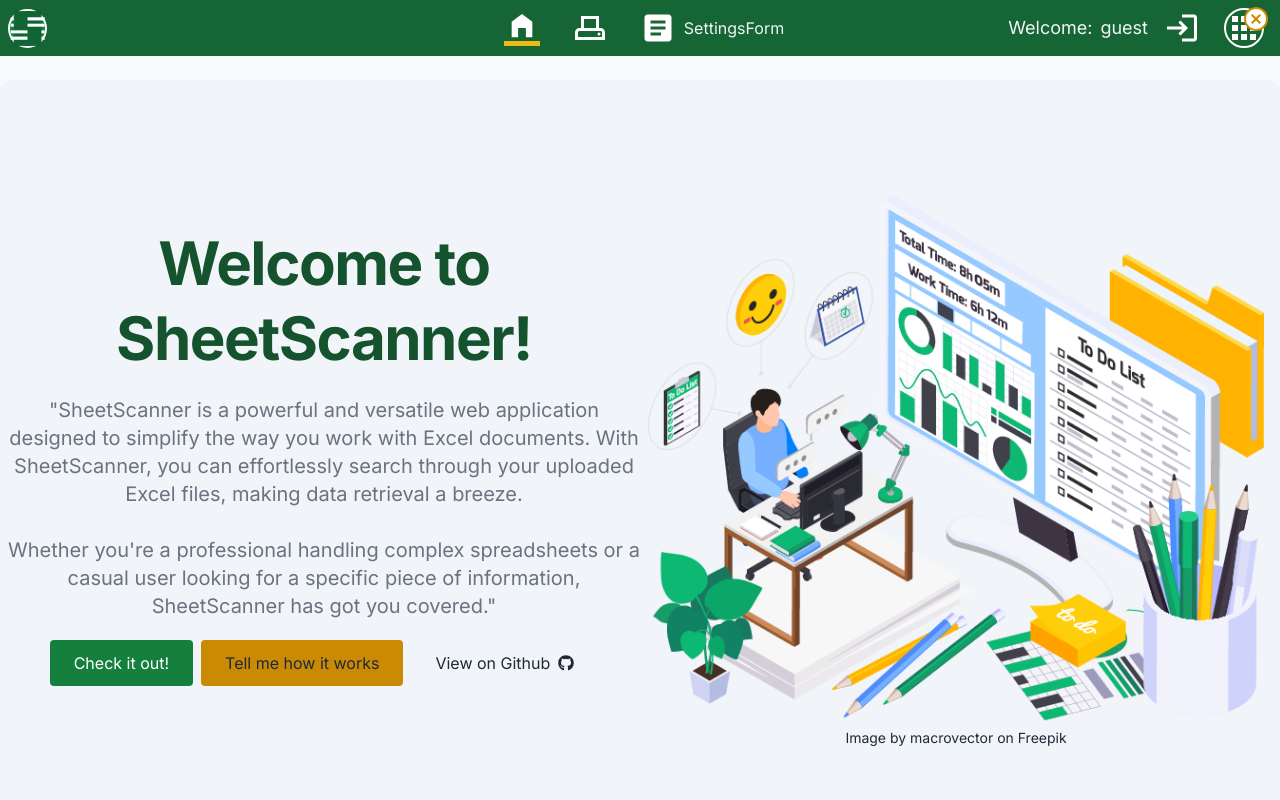
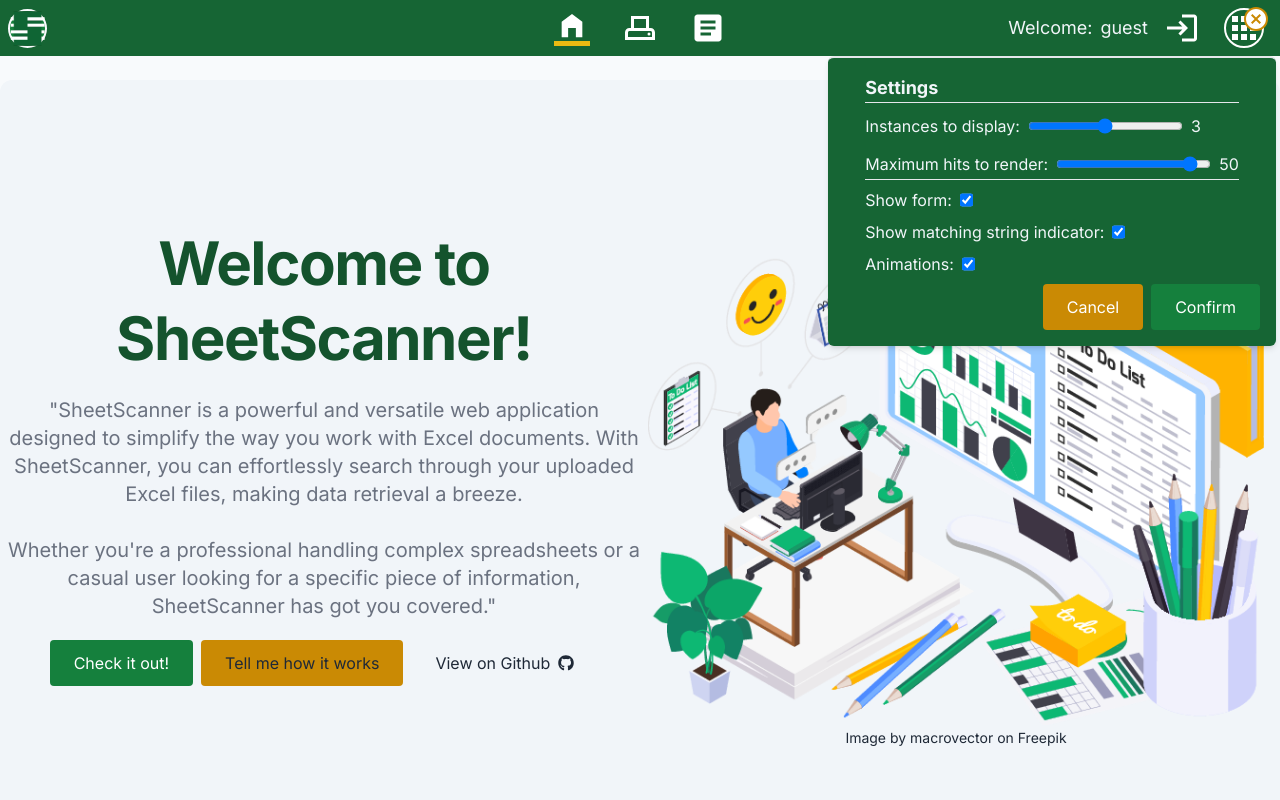
Before and after one commit to existenztim/SheetScanner, a Next.js app: page / in a window 1280 px wide. Both pictures are taken after a click on the button 1244 px from the left and 28 px from the top of the page. Shown: the top 800 px of the page. Built offline with nearby package versions, Linux system fonts and the light colour scheme; no server answers; what tailwindcss-bg-patterns would draw is missing.

Commit message:
:construction: first version of settingsForm

```diff
--- a/src/app/components/AboutApp.tsx
+++ b/src/app/components/AboutApp.tsx
@@ -7,7 +7,7 @@
   return (
     <>
           <div
-        className='sheetscanner-sheetscanner-fadein flex flex-col justify-center items-center bg-slate-50 mt-[-3rem]'
+        className='sheetscanner-fadein flex flex-col justify-center items-center bg-slate-50 mt-[-3rem]'
       >
         <section className="flex flex-wrap mt-6 px-2 pb-4 min-h-screen  bg-slate-100 rounded-t-xl">
           <div className="flex items-center w-full lg:w-1/2">
--- a/src/app/components/AlertModal.tsx
+++ b/src/app/components/AlertModal.tsx
@@ -1,9 +1,9 @@
-interface ErrorModalProps {
+interface AlertModalProps {
     errorMessage: string;
-    handleFileResponse: () => void;
+    closeAlertModal: () => void;
   }
-
-  const AlertModal = ({ errorMessage, handleFileResponse }: ErrorModalProps) => {
+  //lägg till för att använda vid error kopplat till routes/db
+  const AlertModal = ({ errorMessage, closeAlertModal }: AlertModalProps) => {
     return (
       <div className="flex items-center justify-center h-screen w-screen top-[-6rem] fixed z-40 bg-slate-100 bg-opacity-50">
         <div className="w-96 p-4 bg-white rounded-lg shadow-lg">
@@ -14,7 +14,7 @@
           <div className="mt-4 flex space-x-4 justify-end">
             <button
               className="bg-yellow-600 rounded text-gray-800 py-2 hover:text-gray-50"
-              onClick={handleFileResponse}
+              onClick={closeAlertModal}
             >
               Ok
             </button>
--- a/src/app/components/ExcelFileProcessor.tsx
+++ b/src/app/components/ExcelFileProcessor.tsx
@@ -141,7 +141,7 @@
       <main
         className={
           settings.animations
-            ? 'sheetscanner-sheetscanner-fadein flex flex-col my-0 mx-auto px-2 gap-2 mb-4 max-w-[100%] min-h-[80vh] xl:flex-row xl:max-w-[1800px]'
+            ? 'sheetscanner-fadein flex flex-col my-0 mx-auto px-2 gap-2 mb-4 max-w-[100%] min-h-[80vh] xl:flex-row xl:max-w-[1800px]'
             : 'flex flex-col my-0 mx-auto px-2 gap-2 mb-4 max-w-[100%] min-h-[80vh] xl:flex-row xl:max-w-[1800px]'
         }
       >
@@ -292,7 +292,7 @@
           </div>
         )}
         {wrongFileFormat && (
-        <AlertModal errorMessage={wrongFileFormat} handleFileResponse={handleFileResponse} />
+        <AlertModal errorMessage={wrongFileFormat} closeAlertModal={handleFileResponse} />
       )}
 
       </main>
--- a/src/app/components/SettingsForm.tsx
+++ b/src/app/components/SettingsForm.tsx
@@ -1,13 +1,175 @@
-import React from 'react'
+'use client';
+import { ChangeEvent, FormEvent, useEffect, useState } from 'react';
+import { GlobalContext } from './ParentProvider';
+import { ISettings } from '../models/interfaces/ISettings';
+import axios from 'axios';
+import { IUserData } from '../models/interfaces/IUser';
+import { API_URLS } from '../models/ApiRoutes';
+import AlertModal from './AlertModal';
 
 interface SettingsformProps {
-    handleMenuToggle: () => void;
+  handleMenuToggle: () => void;
+}
+//lägga till auto copy into form?
+const SettingsForm = ({ handleMenuToggle }: SettingsformProps) => {
+  const { user, settings, notes, BASE_URL, setUserSettings } = GlobalContext();
+  const [apiErrorResponse, setApiErrorResponse] = useState<string>('');
+  const [tempSettings, setTempSettings] = useState<ISettings>({
+    instances: settings.instances,
+    showForm: settings.showForm,
+    showMatchingString: settings.showMatchingString,
+    animations: settings.animations,
+  });
+
+  const HandleSettings = (e: ChangeEvent<HTMLInputElement>) => {
+    const { id, checked } = e.target;
+    const rangeValue = +e.target.value;
+    if (rangeValue) {
+      setTempSettings(prevSettings => ({
+        ...prevSettings,
+        instances: rangeValue,
+      }));
+    } else {
+      setTempSettings(prevSettings => ({
+        ...prevSettings,
+        [id]: checked,
+      }));
+    }
+  };
+
+  const handleSettingsSubmit = async (e: FormEvent<HTMLFormElement>) => {
+    e.preventDefault();
+    const data: IUserData = {
+      user: user,
+      settings: tempSettings,
+      notes: notes,
+    };
+    if (user) {
+      try {
+        const response = await axios.put<IUserData>(BASE_URL + API_URLS.USER_ROUTE, data);
+        setUserSettings(response.data.settings);
+      } catch (error) {
+        setApiErrorResponse('An error has occured, please try again.');
+      }
+    }
+    setUserSettings(tempSettings);
+    handleMenuToggle();
+  };
+
+  const resetAlertModal = () => {
+    setApiErrorResponse('');
   }
 
-const SettingsForm = ({handleMenuToggle}: SettingsformProps) => {
+  useEffect(() => {
+    const getUserSettings = async () => {
+      if (!user) {
+        return null;
+      }
+      const data: IUserData = {
+        user: user,
+        settings: settings,
+        notes: [],
+      };
+
+      try {
+        const response = await axios.post<IUserData>(BASE_URL + API_URLS.USER_ROUTE, data);
+        if (response.status === 200 || response.status === 201) {
+          localStorage.setItem('user', data.user?.displayName || 'guest');
+        } else {
+          setApiErrorResponse('Could not sign in user, please try again.');
+        }
+      } catch (error) {
+        setApiErrorResponse('An error has occured, please try again.');
+      }
+    };
+    getUserSettings();
+  }, [user, settings]);
+
   return (
-    <div>SettingsForm</div>
-  )
-}
+    <>
+    <form
+      className={
+        settings.animations
+          ? 'sheetscanner-fadeinFromTop rounded-md fixed z-40 top-14 right-1 flex flex-col justify-center items-center bg-green-800 max-w-md w-full p-4 shadow-md border-t-2 border-gray-200'
+          : 'rounded-md fixed z-40 top-14 right-1 flex flex-col justify-center items-center bg-green-800 max-w-md w-full p-4 shadow-md border-t-2 border-gray-200'
+      }
+      onSubmit={handleSettingsSubmit}
+    >
+      <fieldset className="settings-list flex flex-col p-2 gap-2">
+        <legend className="font-bold text-lg w-full border-b border-grey-500">Settings</legend>
+        <div className="flex items-center gap-2">
+          <label htmlFor="instances">Instances to display:</label>
+          <input
+            type="range"
+            id="instances"
+            name="instances"
+            min={1}
+            max={5}
+            value={tempSettings.instances}
+            onChange={HandleSettings}
+          />
+          <output>{tempSettings.instances}</output>
+        </div>
+        <div className="flex items-center gap-2  border-b border-grey-500">
+          <label htmlFor="hits">Maximum hits to render:</label>
+          <input type="range" id="hits" name="hits" min={1} max={50} value={50} />
+          <output>{50}</output>
+        </div>
+        <div className="flex gap-2">
+          <label htmlFor="showForm">Show form:</label>
+          <input
+            type="checkbox"
+            id="showForm"
+            name="showForm"
+            checked={tempSettings.showForm}
+            onChange={HandleSettings}
+          />
+        </div>
+        {/* <div className="flex gap-2">
+          <label htmlFor="showForm">Autofil Form:</label>
+          <input
+            type="checkbox"
+            id="showForm"
+            name="showForm"
+            checked={tempSettings.showForm}
+            onChange={HandleSettings}
+          />
+        </div> */}
+        <div className="flex gap-2">
+          <label htmlFor="showMatchingString">Show matching string indicator:</label>
+          <input
+            type="checkbox"
+            id="showMatchingString"
+            name="showMatchingString"
+            checked={tempSettings.showMatchingString}
+            onChange={HandleSettings}
+          />
+        </div>
+        <div className="flex gap-2">
+          <label htmlFor="animations">Animations:</label>
+          <input
+            type="checkbox"
+            id="animations"
+            name="animations"
+            checked={tempSettings.animations}
+            onChange={HandleSettings}
+          />
+        </div>
+      </fieldset>
+      <div className="flex gap-2 justify-end items-end w-full">
+        <button onClick={handleMenuToggle} className="bg-yellow-600 rounded">
+          Cancel
+        </button>
+        <button type="submit" className="bg-green-700 rounded">
+          Confirm
+        </button>
+      </div>
+    </form>
+     {apiErrorResponse && (
+      <AlertModal errorMessage={apiErrorResponse} closeAlertModal={resetAlertModal} />
+    )}
+    </>
+  );
+};
 
-export default SettingsForm
+export default SettingsForm;
--- a/src/app/styles/animations.css
+++ b/src/app/styles/animations.css
@@ -26,8 +26,8 @@
   animation: sheetscanner-loader 1s linear infinite;
 }
 
-.sheetScanner-sheetscanner-fadeinFromTop {
-  animation: SettingssheetScanner-sheetscanner-fadeinFromTop 0.3s ease-in-out;
+.sheetscanner-fadeinFromTop {
+  animation: settingsSheetscanner-fadeinFromTop 0.3s ease-in-out;
 }
 
 .sheetscanner-stats-paragraph {
@@ -72,10 +72,10 @@
   right: 0;
   bottom: 0;
   border: 2px solid gold;
-  animation: clippath 3s infinite linear;
+  animation: sheetscanner-clippath 3s infinite linear;
 }
 .sheetscanner-form-response {
-  animation: sheetScanner-sheetscanner-fadeinFromTop 0.5s ease-in-out forwards;
+  animation: sheetscanner-fadeinFromTop 0.5s ease-in-out forwards;
 }
 
 .sheetscanner-fadein {
@@ -98,7 +98,7 @@
   }
 }
 
-@keyframes sheetscanner-sheetscanner-fadein {
+@keyframes sheetscanner-fadein {
   0% {
     opacity: 0;
   }
@@ -140,7 +140,18 @@
   }
 }
 
-@keyframes clippath {
+@keyframes settingsSheetscanner-fadeinFromTop {
+  from {
+    opacity: 0;
+    transform: translateY(-100%);
+  }
+  to {
+    opacity: 1;
+    transform: translateY(0);
+  }
+}
+
+@keyframes sheetscanner-clippath {
   0%,
   100% {
     clip-path: inset(0 0 95% 0);
```
